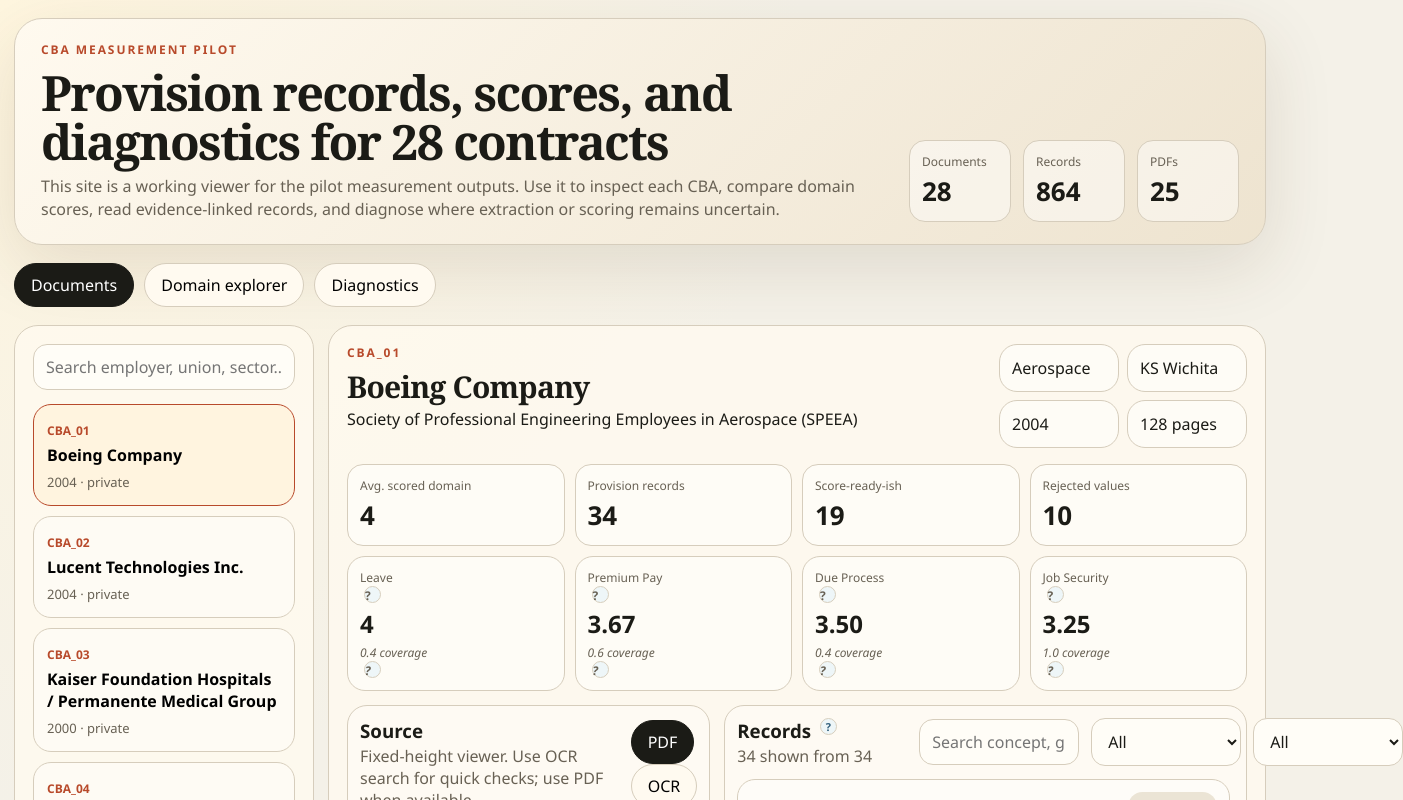
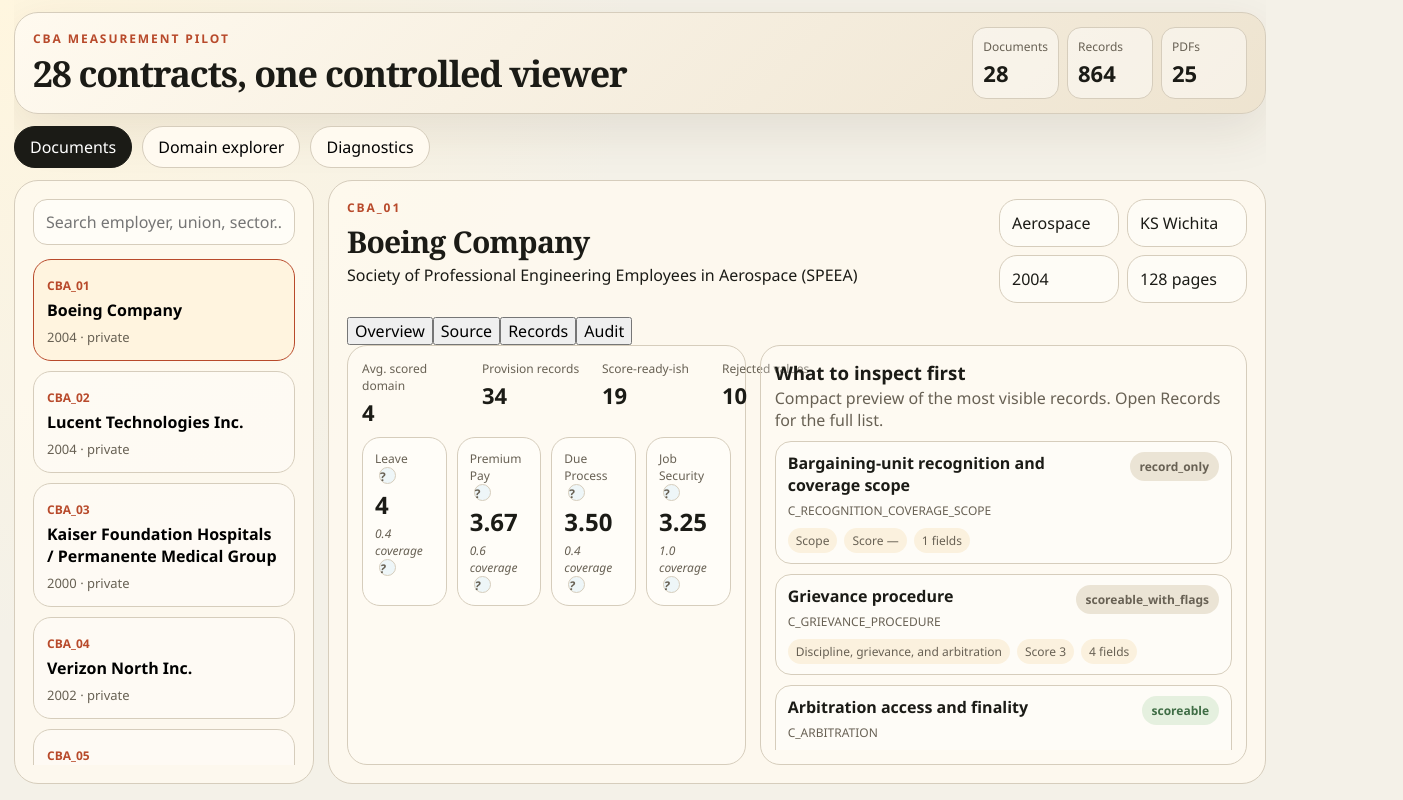
Before and after one commit to prashgarg/cba-pilot-site, a React (Vite) app: page / in a window 1280 px wide. Shown: the top 800 px of the page, 1403 px wide, since content can reach past the window. Built offline with nearby package versions, Linux system fonts and the light colour scheme.

Commit message:
Tighten workbench layout

```diff
--- a/src/main.jsx
+++ b/src/main.jsx
@@ -91,23 +91,19 @@
 
   return (
     <main>
-      <header className="hero">
+      <header className="masthead">
         <div>
           <p className="smallcaps">CBA measurement pilot</p>
-          <h1>Provision records, scores, and diagnostics for 28 contracts</h1>
-          <p className="lede">
-            This site is a working viewer for the pilot measurement outputs. Use it to inspect each CBA,
-            compare domain scores, read evidence-linked records, and diagnose where extraction or scoring
-            remains uncertain.
-          </p>
+          <h1>28 contracts, one controlled viewer</h1>
         </div>
-        <div className="heroStats">
+        <div className="mastStats">
           <Stat label="Documents" value={data.manifest.document_count} />
           <Stat label="Records" value={data.manifest.record_count} />
           <Stat label="PDFs" value={data.manifest.pdf_count} />
         </div>
       </header>
 
+      <div className="shell">
         <nav className="tabs" aria-label="Main views">
           {[
             ["documents", "Documents"],
@@ -164,6 +160,7 @@
         {view === "diagnostics" && (
           <Diagnostics documents={data.documents} status={data.status} records={data.records} rejected={data.rejected} />
         )}
+      </div>
     </main>
   );
 }
@@ -187,6 +184,7 @@
 }
 
 function DocumentPanel({ doc, records, scores, rejected, novelty }) {
+  const [panelView, setPanelView] = useState("overview");
   const [sourceView, setSourceView] = useState("pdf");
   const [recordQuery, setRecordQuery] = useState("");
   const [recordStatus, setRecordStatus] = useState("All");
@@ -243,14 +241,29 @@
         </div>
       </div>
 
+      <div className="panelTabs" role="tablist" aria-label="Document views">
+        {[
+          ["overview", "Overview"],
+          ["source", "Source"],
+          ["records", "Records"],
+          ["audit", "Audit"]
+        ].map(([id, label]) => (
+          <button key={id} className={panelView === id ? "active" : ""} onClick={() => setPanelView(id)}>
+            {label}
+          </button>
+        ))}
+      </div>
+
+      {panelView === "overview" && (
+        <div className="overviewGrid">
+          <section className="overviewBlock">
             <div className="documentSummary">
               <Stat label="Avg. scored domain" value={avgDomainScore} />
               <Stat label="Provision records" value={records.length} />
               <Stat label="Score-ready-ish" value={scoreableCount} />
               <Stat label="Rejected values" value={rejected.length} />
             </div>
-
-      <div className="scoreStrip">
+            <div className="scoreStrip compact">
               {doc.domain_scores.map((domain) => (
                 <div className="domainScore" key={domain.domain}>
                   <span>{domain.domain} <Info text={HELP.availableScore} /></span>
@@ -259,27 +272,48 @@
                 </div>
               ))}
             </div>
+          </section>
 
-      <div className="split">
-        <div className="sourcePane">
+          <section className="overviewBlock">
+            <div className="paneHeader">
+              <div>
+                <h3>What to inspect first</h3>
+                <p>Compact preview of the most visible records. Open Records for the full list.</p>
+              </div>
+            </div>
+            <div className="overviewRecords">
+              {records.slice(0, 4).map((record) => (
+                <CompactRecord key={record.concept_record_id} record={record} score={scoreByRecord.get(record.concept_record_id)} />
+              ))}
+            </div>
+          </section>
+        </div>
+      )}
+
+      {panelView === "source" && (
+        <div className="singlePanel">
           <div className="paneHeader">
             <div>
               <h3>Source</h3>
-              <p>Fixed-height viewer. Use OCR search for quick checks; use PDF when available.</p>
+              <p>Fixed-height viewer. Use OCR for quick checks and PDF when available.</p>
             </div>
             <div className="switcher">
               <button className={sourceView === "pdf" ? "active" : ""} onClick={() => setSourceView("pdf")}>PDF</button>
               <button className={sourceView === "ocr" ? "active" : ""} onClick={() => setSourceView("ocr")}>OCR</button>
             </div>
           </div>
+          <div className="viewerWrap">
             {sourceView === "pdf" ? (
               doc.pdf_url ? <iframe title={`${doc.document_id} PDF`} src={doc.pdf_url} /> : <Empty text="No PDF copied for this document." />
             ) : (
               <OcrFrame url={doc.ocr_url} />
             )}
           </div>
+        </div>
+      )}
 
-        <div className="recordsPane">
+      {panelView === "records" && (
+        <div className="singlePanel">
           <div className="paneHeader stacked">
             <div>
               <h3>Records <Info text={HELP.scoreability} /></h3>
@@ -305,15 +339,19 @@
             {!filteredRecords.length && <Empty text="No records match these filters." />}
           </div>
         </div>
-      </div>
+      )}
 
-      <details className="auditBox">
+      {panelView === "audit" && (
+        <div className="singlePanel">
+          <details className="auditBox" open>
             <summary>Rejected values <Info text={HELP.rejected} /> and novelty queue <Info text={HELP.novelty} /></summary>
             <div className="auditGrid">
               <AuditList title="Rejected values" rows={rejected} />
               <AuditList title="Novelty items" rows={novelty} />
             </div>
           </details>
+        </div>
+      )}
     </section>
   );
 }
@@ -382,6 +420,29 @@
           </details>
         )}
       </div>
+    </details>
+  );
+}
+
+function CompactRecord({ record, score }) {
+  const status = record.scoreability?.status ?? "unknown";
+  return (
+    <details className="compactRecord">
+      <summary>
+        <div className="compactRecordTop">
+          <div>
+            <strong>{record.concept_label}</strong>
+            <span>{record.concept_id}</span>
+          </div>
+          <div className={`pill ${statusTone(status)}`}>{status}</div>
+        </div>
+        <div className="compactFacts">
+          <span>{record.family_label || "—"}</span>
+          <span>Score {format(score?.draft_score ?? record.bridge_score?.score)}</span>
+          <span>{record.fields?.length || 0} fields</span>
+        </div>
+      </summary>
+      {score?.explanation && <p className="explain">{score.explanation}</p>}
     </details>
   );
 }
--- a/src/styles.css
+++ b/src/styles.css
@@ -15,52 +15,61 @@
 }
 
 * { box-sizing: border-box; }
-body { margin: 0; background: radial-gradient(circle at top left, #fff6df, var(--bg) 42%); }
+body { margin: 0; background: radial-gradient(circle at top left, #fff6df, var(--bg) 42%); overflow: hidden; }
 button, input, select { font: inherit; }
-main { width: min(1500px, calc(100vw - 28px)); margin: 0 auto; padding: 18px 0 36px; }
+main {
+  width: min(1500px, calc(100vw - 28px));
+  height: 100vh;
+  margin: 0 auto;
+  padding: 12px 0 16px;
+  display: flex;
+  flex-direction: column;
+  overflow: hidden;
+}
 
 .boot { min-height: 100vh; display: grid; place-items: center; font-size: 20px; }
 .error { color: var(--accent); }
-.hero {
+.masthead {
   display: grid;
   grid-template-columns: minmax(0, 1fr) auto;
-  gap: 22px;
+  gap: 16px;
   align-items: end;
-  padding: 22px 26px;
+  padding: 14px 18px;
   border: 1px solid var(--line);
-  border-radius: 28px;
+  border-radius: 24px;
   background: linear-gradient(135deg, rgba(255,250,240,.94), rgba(237,226,205,.9));
-  box-shadow: 0 22px 70px rgba(70, 48, 20, .12);
+  box-shadow: 0 16px 50px rgba(70, 48, 20, .10);
 }
 .smallcaps { margin: 0 0 10px; letter-spacing: .16em; text-transform: uppercase; color: var(--accent); font-size: 12px; font-weight: 700; }
 h1, h2, h3, h4, p { margin-top: 0; }
-h1 { font-family: Georgia, serif; font-size: clamp(30px, 3.8vw, 52px); line-height: 1; letter-spacing: -.035em; max-width: 920px; margin-bottom: 10px; }
+h1 { font-family: Georgia, serif; font-size: clamp(26px, 2.8vw, 38px); line-height: .96; letter-spacing: -.035em; max-width: 920px; margin-bottom: 8px; }
 h2 { font-family: Georgia, serif; font-size: 30px; line-height: 1.05; letter-spacing: -.025em; margin-bottom: 6px; }
 h3 { margin-bottom: 8px; }
-.lede { max-width: 880px; font-size: 16px; line-height: 1.45; color: var(--muted); margin-bottom: 0; }
-.heroStats { display: flex; gap: 12px; }
-.stat { min-width: 102px; padding: 12px; border: 1px solid var(--line); border-radius: 16px; background: rgba(255,255,255,.45); }
+.lede { max-width: 880px; font-size: 15px; line-height: 1.4; color: var(--muted); margin-bottom: 0; }
+.mastStats { display: flex; gap: 8px; align-items: stretch; }
+.mastStats .stat { min-width: 86px; padding: 10px; border: 1px solid var(--line); border-radius: 14px; background: rgba(255,255,255,.45); }
 .stat span { display: block; color: var(--muted); font-size: 12px; }
-.stat strong { display: block; font-size: 26px; margin-top: 3px; }
+.stat strong { display: block; font-size: 22px; margin-top: 3px; }
 
-.tabs { display: flex; gap: 10px; margin: 18px 0; }
+.shell { flex: 1; min-height: 0; display: flex; flex-direction: column; }
+.tabs { display: flex; gap: 10px; margin: 12px 0; flex: 0 0 auto; }
 .tabs button, .switcher button, .linkButton {
   border: 1px solid var(--line);
   background: var(--panel);
   border-radius: 999px;
-  padding: 10px 16px;
+  padding: 9px 15px;
   cursor: pointer;
 }
 .tabs button.active, .switcher button.active { background: var(--ink); color: white; border-color: var(--ink); }
 
-.workspace { display: grid; grid-template-columns: 300px minmax(0, 1fr); gap: 14px; }
+.workspace { display: grid; grid-template-columns: 300px minmax(0, 1fr); gap: 14px; flex: 1; min-height: 0; }
 .sidebar, .panel, .detail {
   background: rgba(255,250,240,.82);
   border: 1px solid var(--line);
   border-radius: 24px;
   padding: 18px;
 }
-.sidebar { position: sticky; top: 14px; align-self: start; height: calc(100vh - 28px); display: flex; flex-direction: column; }
+.sidebar { display: flex; flex-direction: column; min-height: 0; }
 .search, select {
   width: 100%;
   border: 1px solid var(--line);
@@ -83,7 +92,8 @@
 .docButton strong { display: block; margin: 4px 0; }
 .docButton em { color: var(--muted); font-style: normal; font-size: 13px; }
 
-.documentHeader { display: grid; grid-template-columns: 1fr auto; gap: 20px; margin-bottom: 16px; }
+.detail { display: flex; flex-direction: column; min-height: 0; overflow: hidden; }
+.documentHeader { display: grid; grid-template-columns: 1fr auto; gap: 20px; margin-bottom: 14px; }
 .metaGrid { display: grid; grid-template-columns: repeat(2, minmax(120px, 1fr)); gap: 8px; align-self: start; }
 .metaGrid span, .domainScore, .statusCard, .countCard, .recordCard, .auditBox {
   border: 1px solid var(--line);
@@ -93,10 +103,22 @@
 }
 .documentSummary { display: grid; grid-template-columns: repeat(4, minmax(110px, 1fr)); gap: 10px; margin-bottom: 10px; }
 .scoreStrip { display: grid; grid-template-columns: repeat(4, 1fr); gap: 10px; margin-bottom: 14px; }
+.scoreStrip.compact { grid-template-columns: repeat(4, minmax(0, 1fr)); }
 .domainScore span, .domainScore em { display: block; color: var(--muted); font-size: 12px; }
 .domainScore strong { display: block; font-size: 24px; margin: 4px 0; }
 
-.split { display: grid; grid-template-columns: minmax(340px, .82fr) minmax(500px, 1.18fr); gap: 14px; align-items: start; }
+.overviewGrid { display: grid; grid-template-columns: minmax(0, .9fr) minmax(0, 1.1fr); gap: 14px; flex: 1; min-height: 0; }
+.overviewBlock {
+  display: flex;
+  flex-direction: column;
+  min-height: 0;
+  border: 1px solid var(--line);
+  border-radius: 20px;
+  padding: 14px;
+  background: rgba(255,255,255,.24);
+}
+.overviewRecords { display: grid; gap: 10px; overflow: auto; min-height: 0; }
+.singlePanel { display: flex; flex-direction: column; gap: 10px; min-height: 0; flex: 1; }
 .sourcePane, .recordsPane {
   display: flex;
   flex-direction: column;
@@ -105,20 +127,21 @@
   padding: 12px;
   background: rgba(255,255,255,.28);
 }
-.paneHeader { display: flex; justify-content: space-between; align-items: center; gap: 12px; margin-bottom: 12px; }
+.paneHeader { display: flex; justify-content: space-between; align-items: center; gap: 12px; margin-bottom: 10px; }
 .paneHeader h3 { margin-bottom: 2px; }
 .paneHeader.stacked { display: grid; grid-template-columns: minmax(170px, 1fr) minmax(160px, .75fr) minmax(150px, .68fr) minmax(150px, .68fr); }
 .paneHeader p { margin: 0; color: var(--muted); }
+.viewerWrap { flex: 1; min-height: 0; }
 iframe, .ocrText {
   width: 100%;
-  height: min(58vh, 620px);
-  min-height: 420px;
+  height: 100%;
+  min-height: 0;
   border: 1px solid var(--line);
   border-radius: 18px;
   background: white;
 }
 .ocrText { margin: 0; padding: 16px; overflow: auto; white-space: pre-wrap; font: 12px/1.45 "Menlo", monospace; overscroll-behavior: contain; }
-.recordList { overflow: auto; max-height: min(58vh, 620px); display: grid; gap: 10px; padding-right: 4px; overscroll-behavior: contain; }
+.recordList { overflow: auto; flex: 1; min-height: 0; display: grid; gap: 10px; padding-right: 4px; overscroll-behavior: contain; }
 .recordTop { display: flex; justify-content: space-between; gap: 16px; }
 .concept { font-size: 12px; color: var(--accent); font-weight: 800; }
 .recordCard summary { cursor: pointer; list-style: none; }
@@ -138,6 +161,25 @@
 .field em { color: var(--muted); font-size: 12px; }
 .moreFields { border-top: 1px solid var(--line); padding-top: 8px; }
 .moreFields summary { color: var(--accent); font-weight: 800; cursor: pointer; }
+.compactRecord {
+  border: 1px solid var(--line);
+  border-radius: 16px;
+  background: rgba(255,255,255,.38);
+  padding: 10px 12px;
+}
+.compactRecord summary { cursor: pointer; list-style: none; }
+.compactRecord summary::-webkit-details-marker { display: none; }
+.compactRecordTop { display: flex; justify-content: space-between; gap: 12px; align-items: start; }
+.compactRecord strong { display: block; font-size: 16px; margin-bottom: 2px; }
+.compactRecord span { color: var(--muted); font-size: 12px; }
+.compactFacts { display: flex; flex-wrap: wrap; gap: 7px; margin-top: 8px; }
+.compactFacts span {
+  background: var(--panel-strong);
+  border-radius: 999px;
+  padding: 4px 8px;
+  font-size: 12px;
+  color: var(--muted);
+}
 .auditBox { margin-top: 16px; }
 .auditBox summary, .compactDrawer summary { cursor: pointer; font-weight: 800; }
 .auditGrid, .diagnosticGrid { display: grid; grid-template-columns: 1fr 1fr; gap: 14px; margin-top: 14px; }
@@ -203,8 +245,12 @@
 }
 
 @media (max-width: 1100px) {
-  .hero, .workspace, .documentHeader, .split, .auditGrid, .diagnosticGrid { grid-template-columns: 1fr; }
-  .sidebar { position: relative; height: auto; }
+  body { overflow: auto; }
+  main { height: auto; overflow: visible; }
+  .masthead, .workspace, .documentHeader, .overviewGrid, .auditGrid, .diagnosticGrid { grid-template-columns: 1fr; }
+  .shell, .workspace, .detail, .singlePanel, .overviewGrid { min-height: auto; }
+  .sidebar { height: auto; }
+  .recordList, .overviewRecords { max-height: none; }
   .scoreStrip, .documentSummary { grid-template-columns: repeat(2, 1fr); }
   .paneHeader.stacked { grid-template-columns: 1fr; }
 }
```
Lines whose indentation alone changed are shown as unchanged.
